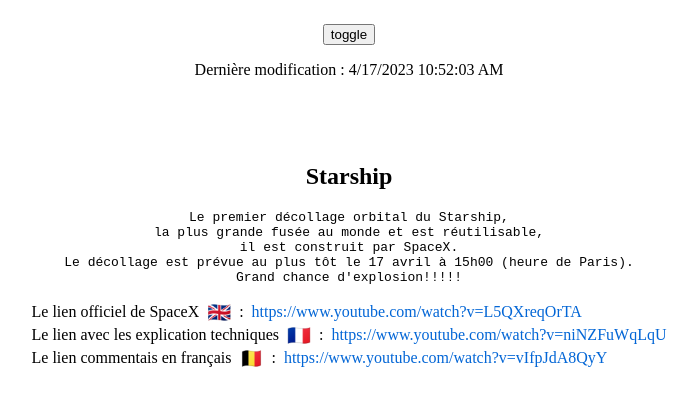
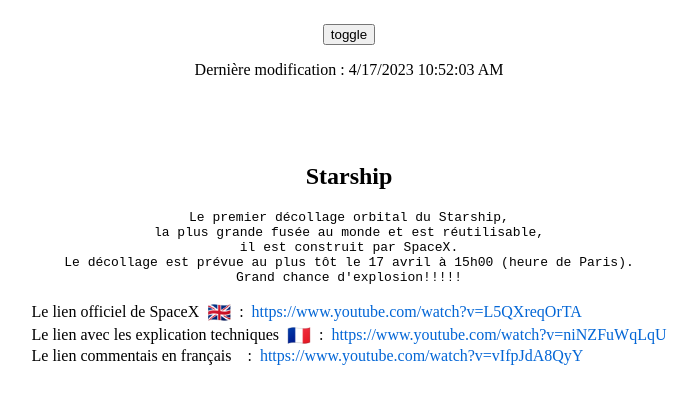
Before and after one commit to charles66820/magicSpace, a plain HTML site: page public/index.html in a window 1280 px wide. Shown: the part 66-472 px from the top of the page, without its empty margins (291-987 px from the left). Drawn offline with Linux system fonts and the light colour scheme.

Commit message:
Update index.html

```diff
--- a/public/index.html
+++ b/public/index.html
@@ -115,7 +115,7 @@
           case "fr":
             return "🇫🇷";
           case "be":
-            return "🇧🇪";
+            return "";
           default:
             return "🇬🇧";
         }
```
